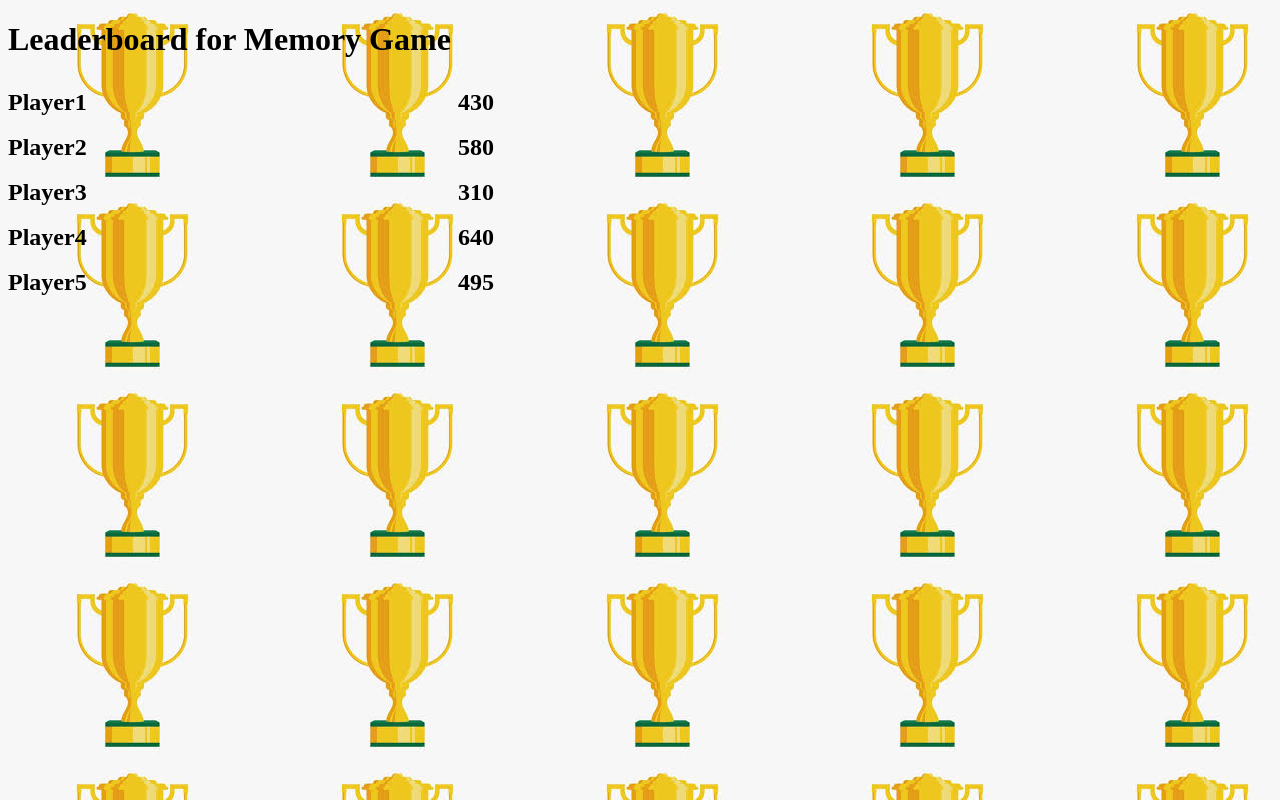
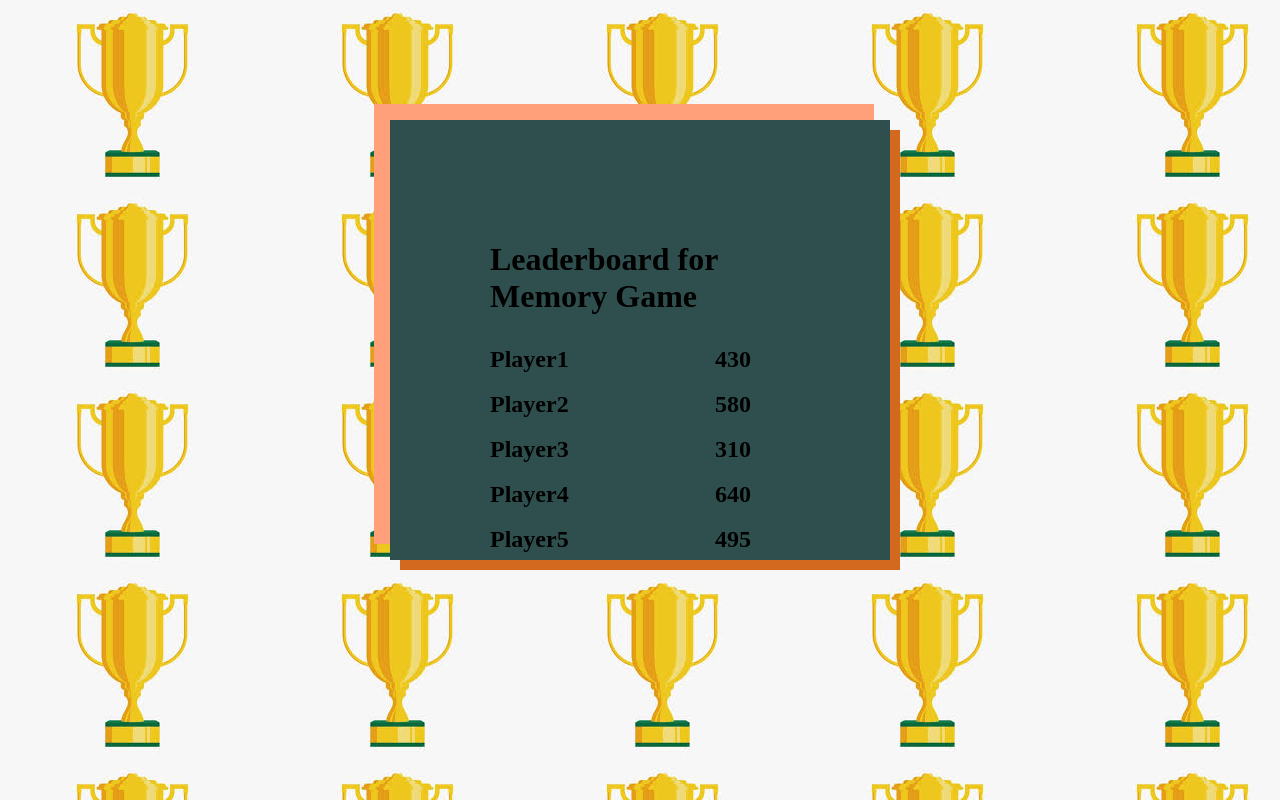
Before and after one commit to jdmar3-comp426/a99-theteam, a website: page views/leaderboard.html in a window 1280 px wide. Drawn offline with Linux system fonts and the light colour scheme; no server answers.

Commit message:
leaderboardstyle update

```diff
--- a/views/leaderboardstyle.css
+++ b/views/leaderboardstyle.css
@@ -1,6 +1,11 @@
 #container {
-	width: 600px;
-	height: auto;
+	margin: 15vh auto;
+    width: 300px;
+    height: 30vh;
+    padding:100px;
+
+    background-color: darkslategray;
+    box-shadow: 10px 10px chocolate, -1em -1em lightsalmon;
 }
 
 .row {
@@ -9,6 +14,10 @@
 	width: 100%;
 	height: 40px;
 	border-bottom: 1px solid #AFAFAF;
+	font-family: 'Copperplate', fantasy;
+	font-size: larger;
+	font-size: 200%;
+	margin-top: 1vh;
 }
 
 .name {
```
